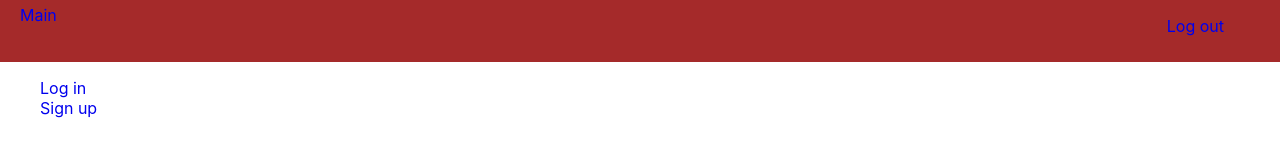
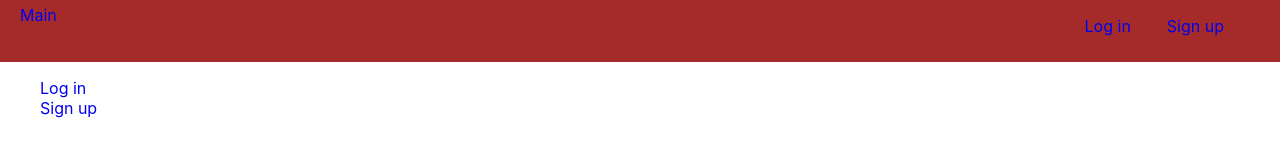
Before and after one commit to dbox7/ecommerce-application, a React (Create React App) app: page / in a window 1280 px wide. Shown: the top 160 px of the page. Built offline with nearby package versions, Linux system fonts and the light colour scheme; what @commercetools/platform-sdk, @commercetools/sdk-client-v2 would draw is missing.

Commit message:
fix: logOut function

```diff
--- a/src/app/components/header/Header.tsx
+++ b/src/app/components/header/Header.tsx
@@ -24,7 +24,7 @@ export default function Header(): JSX.Element {
           <Link to="/">Main</Link>
         </div>
         <nav className="nav">
-          {!user ?
+          {!user.id ?
             <ul className="menu-list">
               <li className="menu-item">
                 <Link to="/login">Log in</Link>
```
